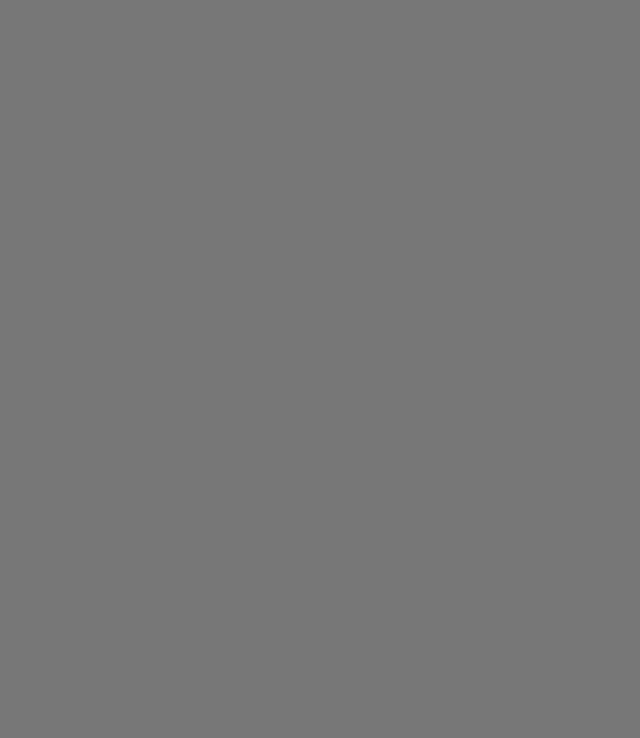
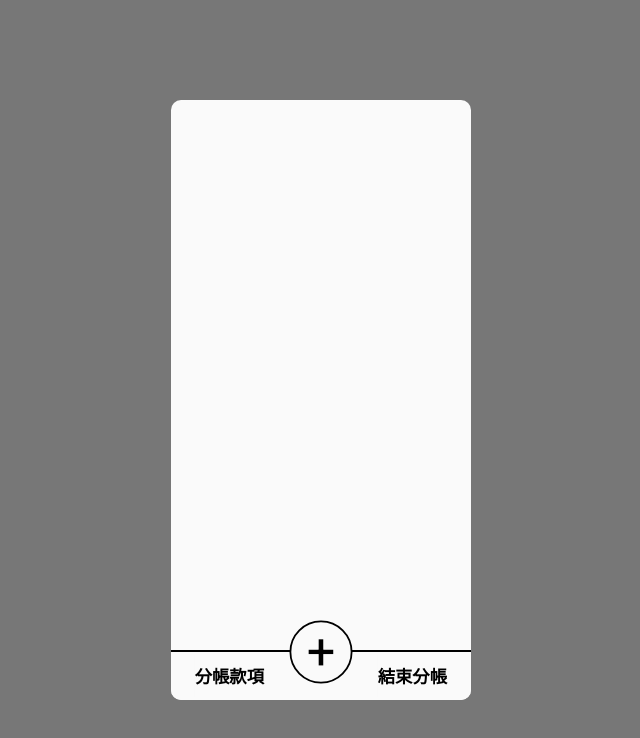
Before and after one commit to littlePlumule/bill-split, a Vue app: page / in a window 1280 px wide. Shown: the top 738 px of the page, without its empty margins (319-959 px from the left). Built offline with nearby package versions, Linux system fonts and the light colour scheme.

Commit message:
add: init bill split

```diff
--- a/src/App.vue
+++ b/src/App.vue
@@ -1,9 +1,107 @@
+<template>
+  <div class="container">
+    <main>
+    </main>
+    <footer>
+      <button class="share-payment">分帳款項</button>
+      <button class="add-payment">&#x2b;</button>
+      <button class="end-share">結束分帳</button>
+    </footer>
+  </div>
+</template>
+
 <script setup>
 </script>
 
-<template>
-  <div></div>
-</template>
+<style>
+  .container {
+    position: relative;
+    display: block;
+    width: 300px;
+    background-color: var(--main-background);
+    height: 600px;
+    border-radius: 10px;
+    margin: auto;
+    overflow: hidden;
+  }
 
-<style scoped>
+  main {
+    margin-top: 20px;
+    height: 90%;
+    overflow: auto;
+  }
+
+  main::-webkit-scrollbar {
+    width: 7px;
+  }
+
+  main::-webkit-scrollbar-button {
+    background: transparent;
+    border-radius: 4px;
+  }
+
+  main::-webkit-scrollbar-track-piece {
+    background: transparent;
+  }
+
+  main::-webkit-scrollbar-thumb {
+    border-radius: 4px;
+    background-color: rgba(0, 0, 0, 0.4);
+    border: 1px solid slategrey;
+  }
+
+  main::-webkit-scrollbar-track {
+    box-shadow: transparent;
+  }
+
+  footer {
+    position: absolute;
+    display: flex;
+    justify-content: space-between;
+    background-color: var(--main-background);
+    left: 0;
+    bottom: 0;
+    width: 100%;
+    padding: 0 20px;
+    height: 50px;
+    border-top: 2px solid #000;
+    z-index: 2;
+  }
+
+  footer button{
+    cursor: pointer;
+    border: none;
+    background-color: var(--main-background);
+    font-size: 1.2rem;
+    font-weight: bold;
+  }
+
+  .share-payment,
+  .end-share {
+    transform: scale(.9);
+  }
+
+  .share-payment:hover,
+  .end-share:hover{
+    transform: scale(1);
+  }
+
+  .add-payment {
+    position: absolute;
+    left: 50%;
+    top: 0;
+    transform: translate(-50%, -50%) scale(.9);
+    background-color: var(--main-background);
+    border: 2px solid #000;
+    width: 70px;
+    height: 70px;
+    border-radius: 50%;
+    font-size: 3.5rem;
+    font-weight: normal;
+  }
+
+  .add-payment:hover {
+    transform: translate(-50%, -50%) scale(1);
+  }
+
 </style>
```
